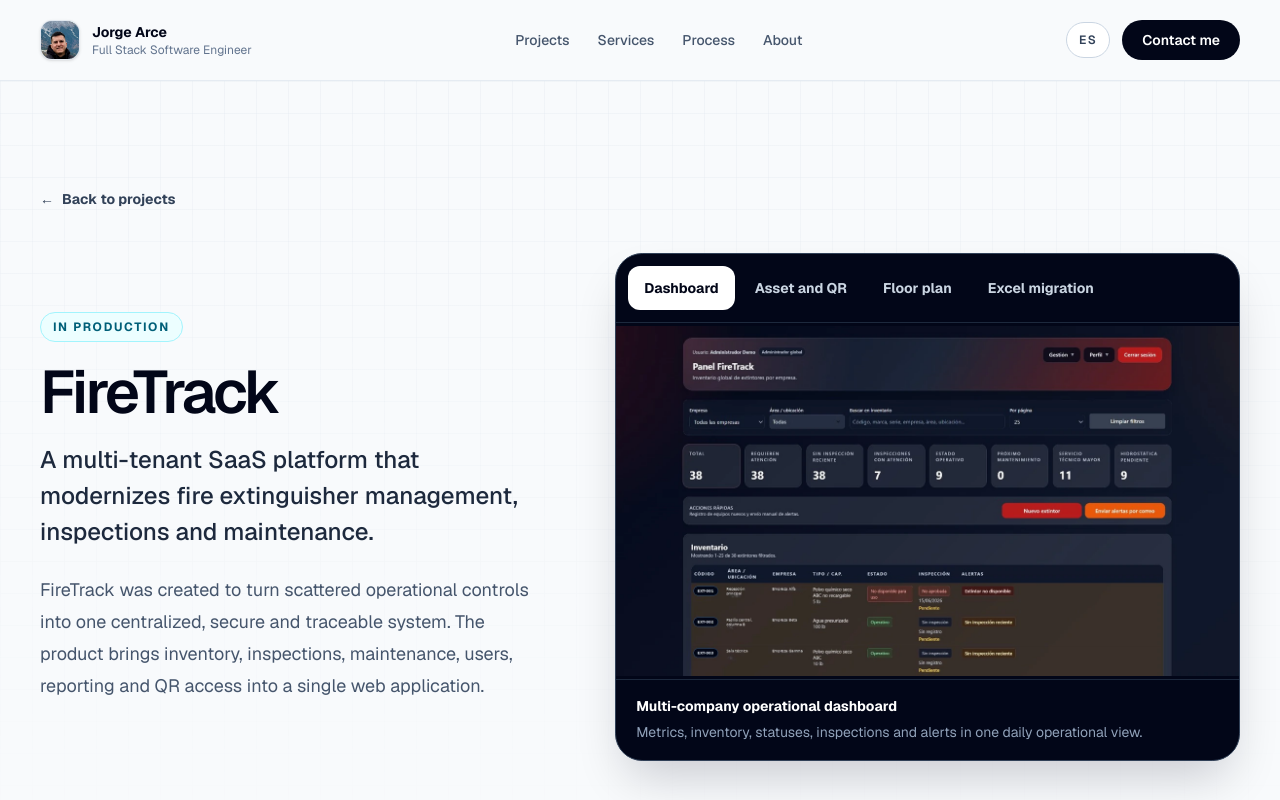
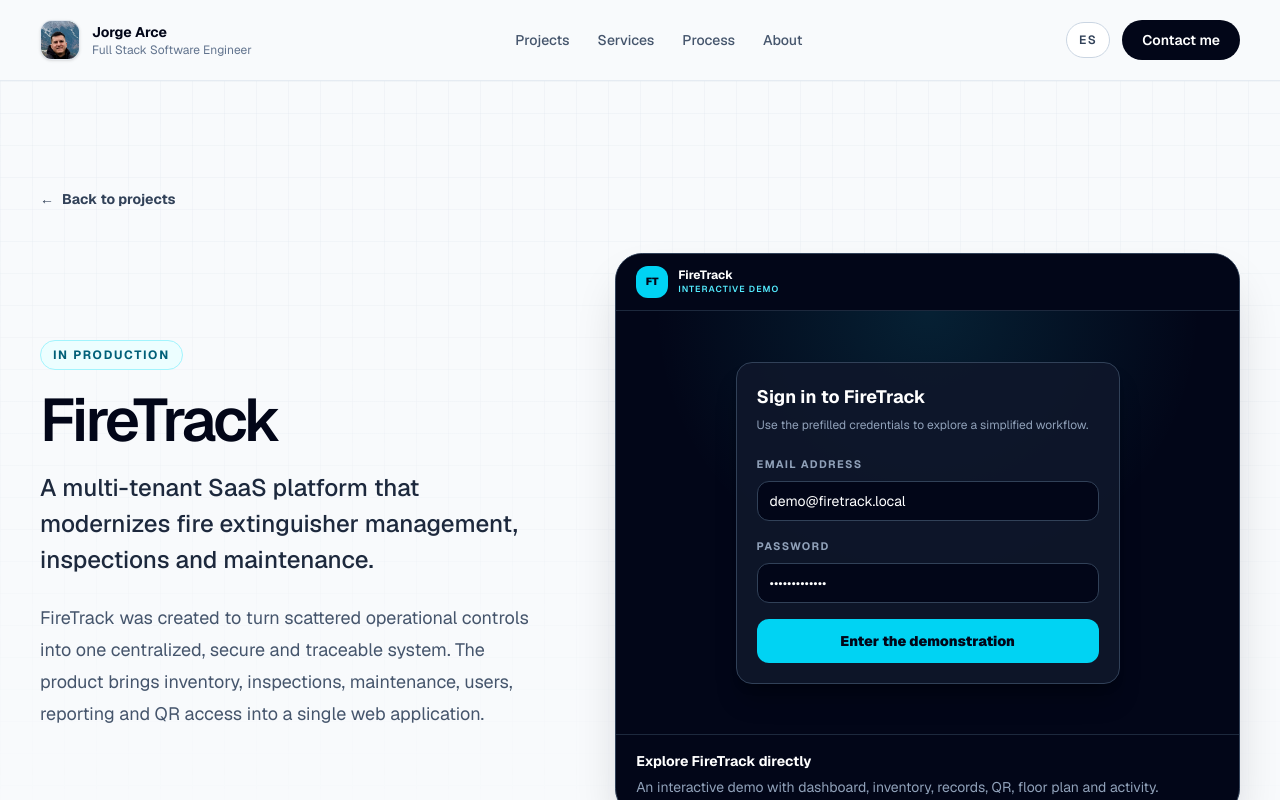
Before and after one commit to Jarce003/jorge-arce-portfolio, a Next.js app: page /en/projects/firetrack in a window 1280 px wide. Shown: the top 800 px of the page. Built offline with nearby package versions, Linux system fonts and the light colour scheme.

Commit message:
feat(portfolio): display interactive Acreditaciones demo in case study

```diff
--- a/src/app/[lang]/projects/[slug]/page.tsx
+++ b/src/app/[lang]/projects/[slug]/page.tsx
@@ -115,6 +115,8 @@ export default async function CaseStudyPage({
 
               <ProjectShowcase
                 items={study.gallery}
+                project={slug}
+                lang={lang}
                 priority
               />
             </div>
```
